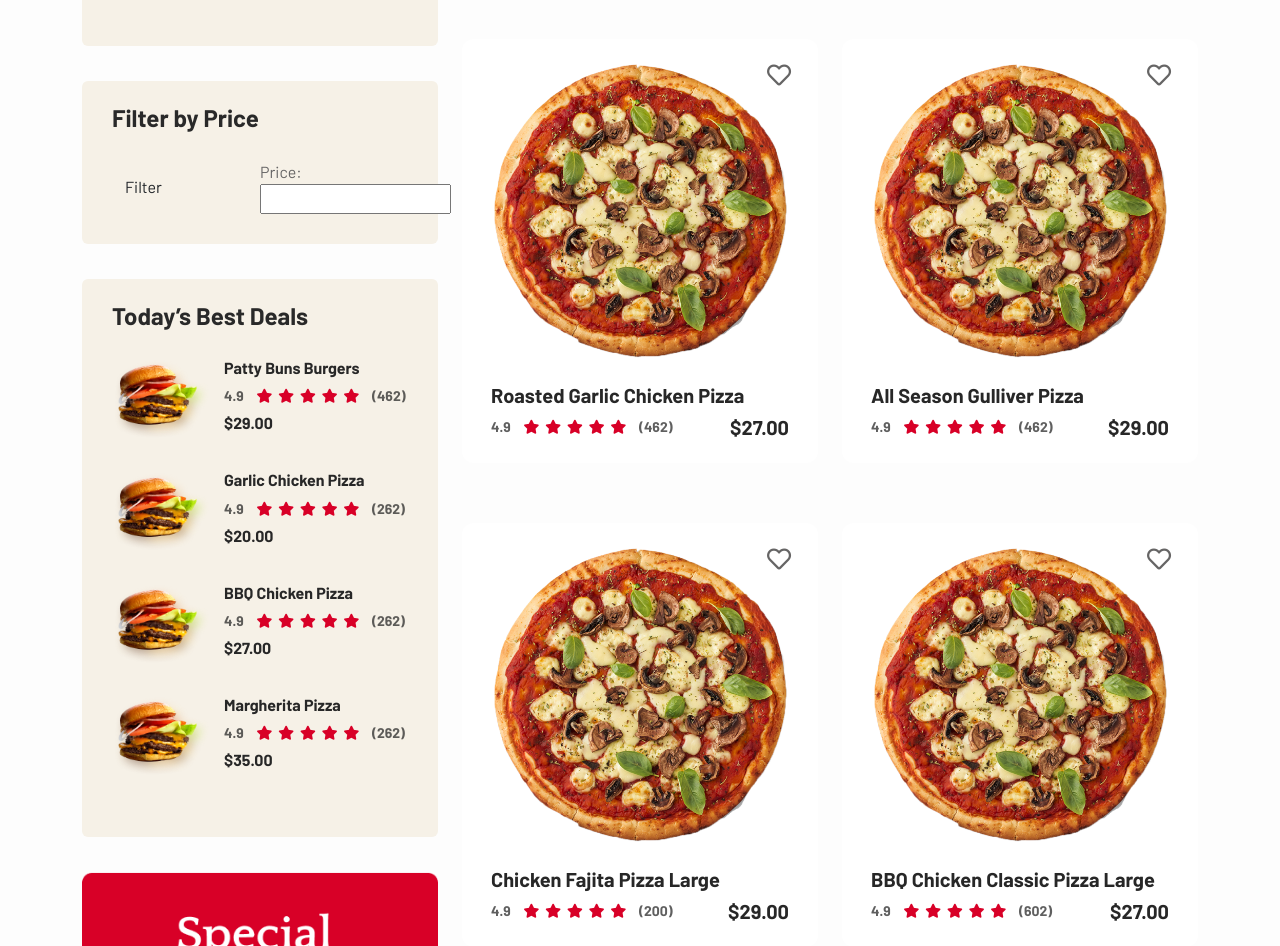
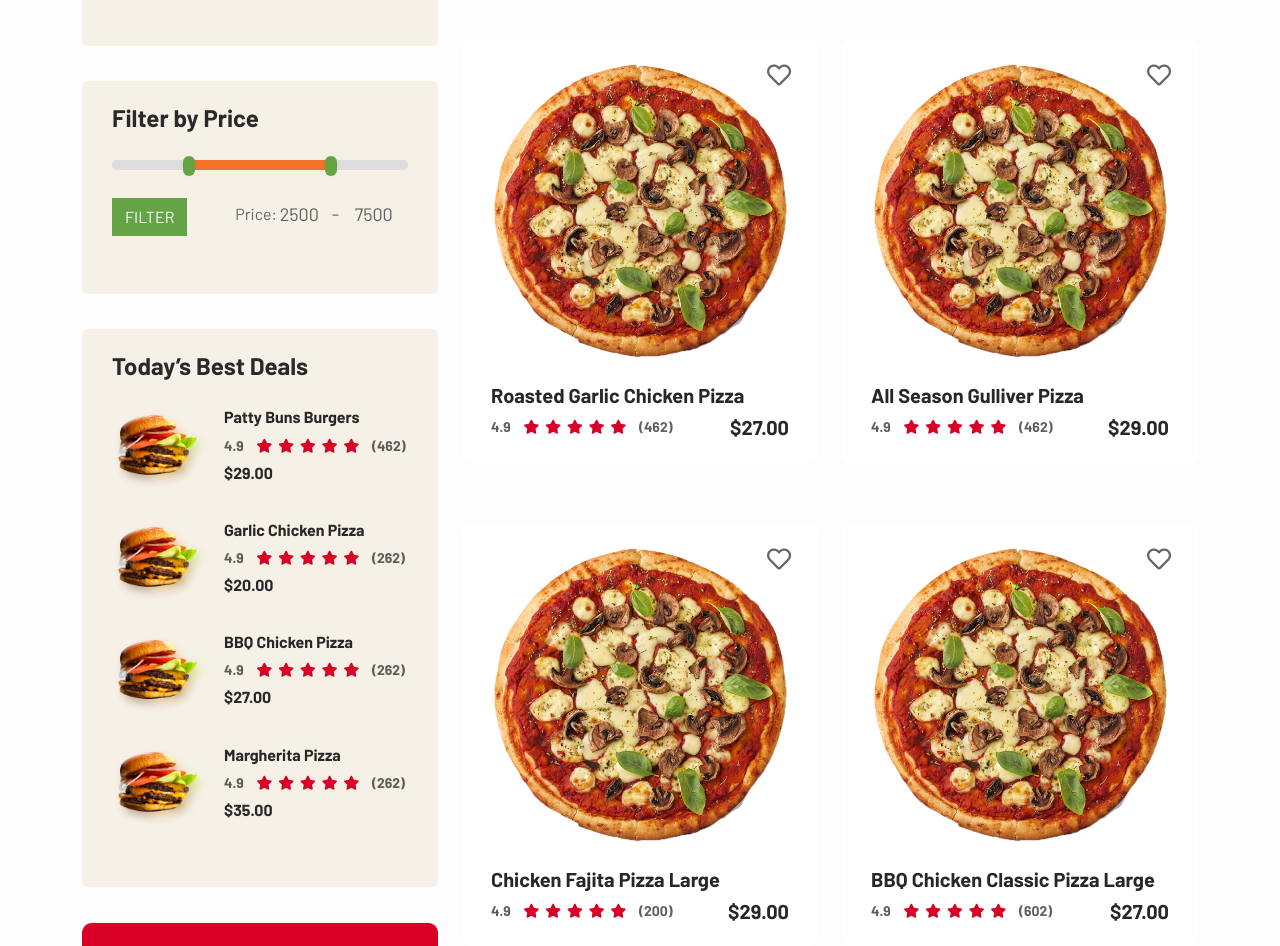
Before and after one commit to Muniraj577/tiffin_batta, a PHP site: page /shop.php in a window 1280 px wide. Shown: the part 1018-1964 px from the top of the page. Run offline with PHP 8.4, Linux system fonts and the light colour scheme; some libraries are stand-ins or nearby versions; some web fonts are replaced.

Commit message:
range slider added in shop page

```diff
--- a/css/main.css
+++ b/css/main.css
@@ -2977,6 +2977,89 @@ form .quantity input:focus {
   font-weight: bold;
 }
 
+.price-input {
+  width: 100%;
+  display: flex;
+  margin: 30px 0 35px;
+}
+.price-input .field {
+  display: flex;
+  width: 100%;
+  align-items: center;
+}
+.price-input .field input {
+  width: 100%;
+  height: 100%;
+  outline: none;
+  font-size: 18px;
+  margin-left: 0;
+  border-radius: 5px;
+  text-align: center;
+  background: transparent;
+  border: none;
+  color: #5f5f5f;
+}
+.price-input .field input[type=number]::-webkit-outer-spin-button,
+.price-input .field input[type=number]::-webkit-inner-spin-button {
+  -webkit-appearance: none;
+}
+.price-input .separator {
+  width: 10px;
+  display: flex;
+  font-size: 19px;
+  align-items: center;
+  justify-content: center;
+  margin-left: 10px;
+}
+
+.slider {
+  height: 10px;
+  position: relative;
+  background: #ddd;
+  border-radius: 50px;
+}
+.slider .progress {
+  height: 100%;
+  left: 25%;
+  right: 25%;
+  position: absolute;
+  border-radius: 5px;
+  background: #f4722b;
+}
+
+.range-input {
+  position: relative;
+}
+.range-input input {
+  position: absolute;
+  width: 100%;
+  height: 5px;
+  top: -7px;
+  background: none;
+  pointer-events: none;
+  -webkit-appearance: none;
+  -moz-appearance: none;
+}
+.range-input input[type=range]::-webkit-slider-thumb {
+  height: 20px;
+  width: 12px;
+  border-radius: 50px;
+  background: #64a444;
+  pointer-events: auto;
+  -webkit-appearance: none;
+  box-shadow: 0 0 6px rgba(0, 0, 0, 0.05);
+}
+.range-input input[type=range]::-moz-range-thumb {
+  height: 20px;
+  width: 12px;
+  border: none;
+  border-radius: 50px;
+  background: #64a444;
+  pointer-events: auto;
+  -moz-appearance: none;
+  box-shadow: 0 0 6px rgba(0, 0, 0, 0.05);
+}
+
 /*********************************************************************************************************************************/
 /*********************************************************** S.T.Y.L.E ***********************************************************/
 /*********************************************************************************************************************************/
--- a/sass/_style.sass
+++ b/sass/_style.sass
@@ -1572,3 +1572,72 @@ form
         background: $color-orange
         color: $white
         font-weight: bold
+.price-input
+    width: 100%
+    display: flex
+    margin: 30px 0 35px
+    .field
+        display: flex
+        width: 100%
+        align-items: center
+        input
+            width: 100%
+            height: 100%
+            outline: none
+            font-size: 18px
+            margin-left: 0
+            border-radius: 5px
+            text-align: center
+            background: transparent
+            border: none
+            color: $paragraph-color
+        input[type="number"]::-webkit-outer-spin-button,
+        input[type="number"]::-webkit-inner-spin-button
+            -webkit-appearance: none
+    .separator
+        width: 10px
+        display: flex
+        font-size: 19px
+        align-items: center
+        justify-content: center
+        margin-left: 10px
+.slider
+    height: 10px
+    position: relative
+    background: #ddd
+    border-radius: 50px
+    .progress
+        height: 100%
+        left: 25%
+        right: 25%
+        position: absolute
+        border-radius: 5px
+        background: $color-orange
+.range-input
+    position: relative
+    input
+        position: absolute
+        width: 100%
+        height: 5px
+        top: -7px
+        background: none
+        pointer-events: none
+        -webkit-appearance: none
+        -moz-appearance: none
+    input[type="range"]::-webkit-slider-thumb
+        height: 20px
+        width: 12px
+        border-radius: 50px
+        background: $color-primary
+        pointer-events: auto
+        -webkit-appearance: none
+        box-shadow: 0 0 6px rgba(0, 0, 0, 0.05)
+    input[type="range"]::-moz-range-thumb
+        height: 20px
+        width: 12px
+        border: none
+        border-radius: 50px
+        background: $color-primary
+        pointer-events: auto
+        -moz-appearance: none
+        box-shadow: 0 0 6px rgba(0, 0, 0, 0.05)
--- a/shop.php
+++ b/shop.php
@@ -307,22 +307,28 @@ $pageTitle = "Shop";
                     <div class="widget widget_filter">
                         <h4 class="widget-title">Filter by Price</h4>
                         <div class="side-bar-range">
-                            <div id="slider-range"
-                                class="ui-slider ui-corner-all ui-slider-horizontal ui-widget ui-widget-content">
-                                <div class="ui-slider-range ui-corner-all ui-widget-header"
-                                    style="left: 12.5%; width: 87.5%;"></div><span tabindex="0"
-                                    class="ui-slider-handle ui-corner-all ui-state-default"
-                                    style="left: 12.5%;"></span><span tabindex="0"
-                                    class="ui-slider-handle ui-corner-all ui-state-default" style="left: 100%;"></span>
+                            <div class="slider">
+                                <div class="progress"></div>
+                            </div>
+                            <div class="range-input">
+                                <input type="range" class="range-min" min="0" max="10000" value="2500" step="100">
+                                <input type="range" class="range-max" min="0" max="10000" value="7500" step="100">
                             </div>
                             <div class="row g-0">
-                                <div class="col-lg-6 align-self-center">
-                                    <a class="btn btn-base" href="#">Filter</a>
+                                <div class="col-lg-5 align-self-center">
+                                    <a class="btn theme-btn rounded-0" href="#">Filter</a>
                                 </div>
-                                <div class="col-lg-6 align-self-center">
-                                    <p>Price:
-                                        <input type="text" id="amount" readonly="">
-                                    </p>
+                                <div class="col-lg-7 float-end">
+                                    <div class="price-input">
+                                        <div class="field">
+                                            <span>Price: </span>
+                                            <input type="number" class="input-min" value="2500" readonly>
+                                        </div>
+                                        <div class="field">
+                                            <div class="separator">-</div>
+                                            <input type="number" class="input-max" value="7500" readonly>
+                                        </div>
+                                    </div>
                                 </div>
                             </div>
                         </div>
```
Also changed, not shown: js/custom.js (+42 -0 lines), 1 other file.
